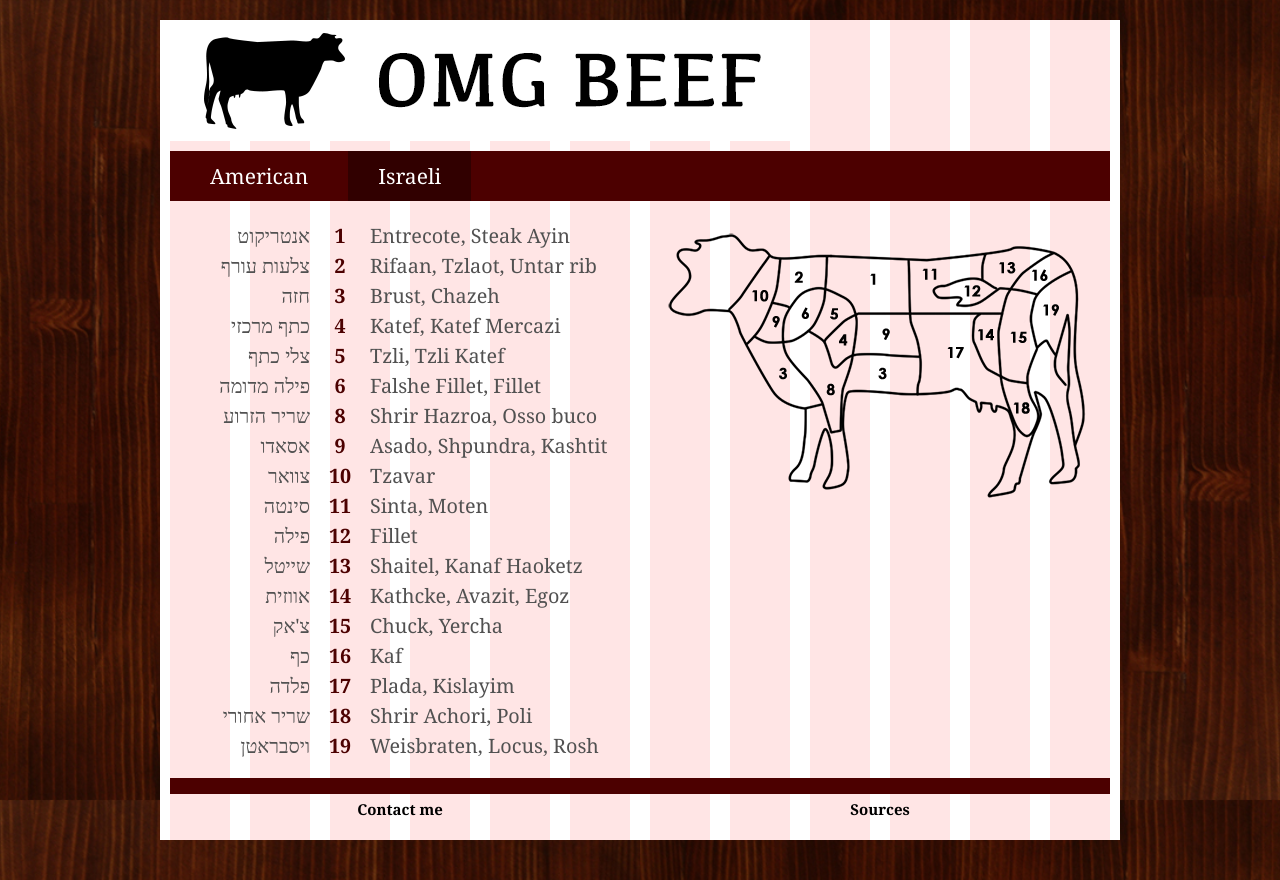
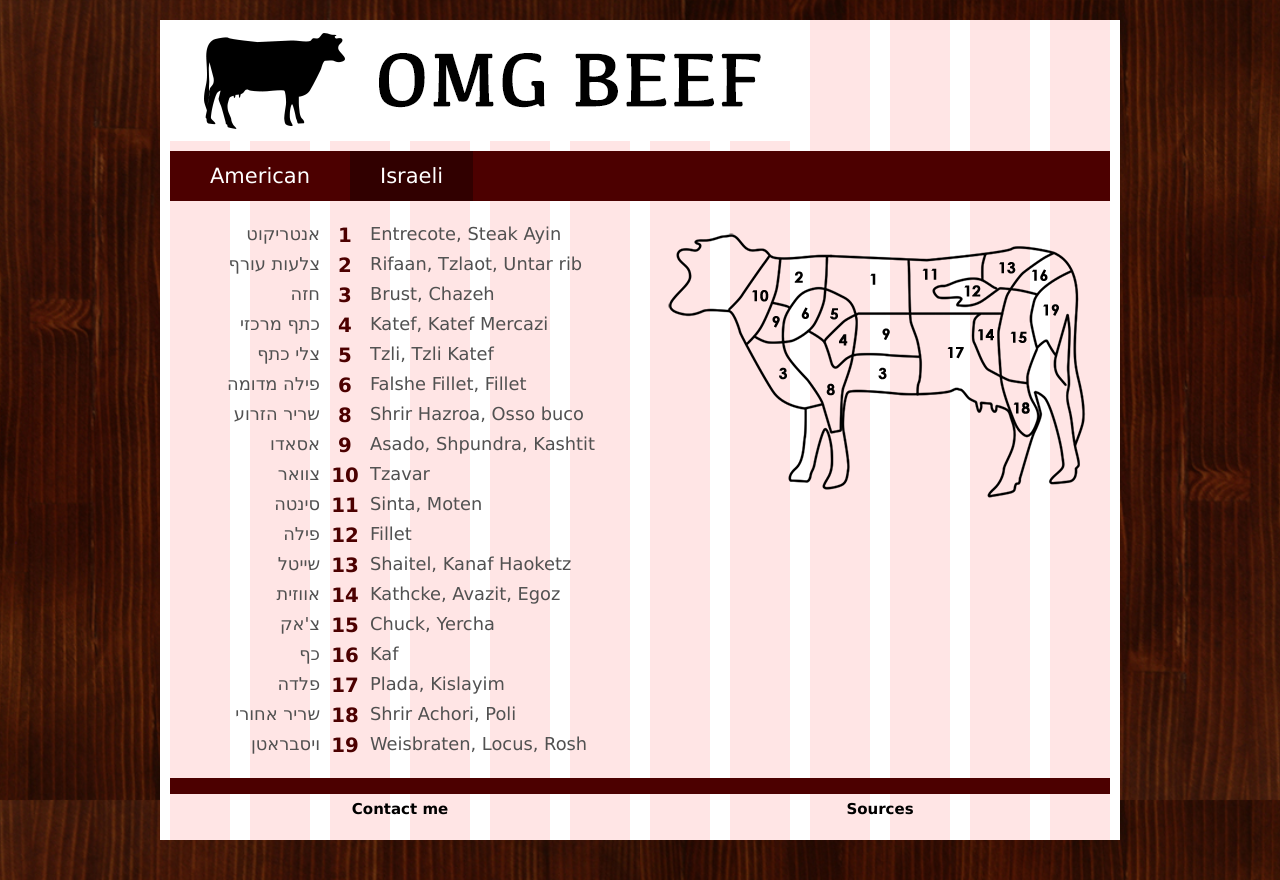
Before and after one commit to zomerfeld/OMGBeef-website, a plain HTML site: page cow/israeli.html in a window 1280 px wide. Drawn offline with Linux system fonts and the light colour scheme; files whose address does not match are found by name.

Commit message:
Font Changes

```diff
--- a/cow/css/demo.css
+++ b/cow/css/demo.css
@@ -143,6 +143,11 @@ padding-top: 10px;
 	padding-left: 40px;
 }
 
+.names dd {
+	font-size: 0.9em;
+	padding-left: 40px;
+}
+
 .names h1 {
 position: absolute;
 padding-left: 30px;
@@ -179,7 +184,7 @@ font-family: 'Helvetica Neue', Arial, 'Liberation Sans', FreeSans, sans-serif;
 	margin-right:0px;
 	margin-left:10px;
 	text-align:right;
-	width:130px;
+	width:140px;
 	overflow:hidden;
 
 }
@@ -189,7 +194,7 @@ font-family: 'Helvetica Neue', Arial, 'Liberation Sans', FreeSans, sans-serif;
 	float: left;
 	margin-right:10px;
 	margin-left:10px;
-	width:40px;
+	width:30px;
 	text-align:center;
 	overflow:hidden;
 }
@@ -226,6 +231,7 @@ font-family: 'Helvetica Neue', Arial, 'Liberation Sans', FreeSans, sans-serif;
 
 #def p {
 	padding-left: 30px;
+	/** font-family: 'Helvetica Neue', Arial, 'Liberation Sans', FreeSans, sans-serif; **/
 }
 
 
--- a/cow/css/text.css
+++ b/cow/css/text.css
@@ -9,7 +9,7 @@
 ----------------------------------------------------------------------------------------------------*/
 
 body {
-  font: 13px/1.5 'Kefa', Georgia, serif;
+  font: 13px/1.5  'Lucida sans unicode', 'Helvetica Neue', Arial, 'Liberation Sans', FreeSans, sans-serif;
   /** 'Helvetica Neue', Arial, 'Liberation Sans', FreeSans, serif; **/
 }
 
```
